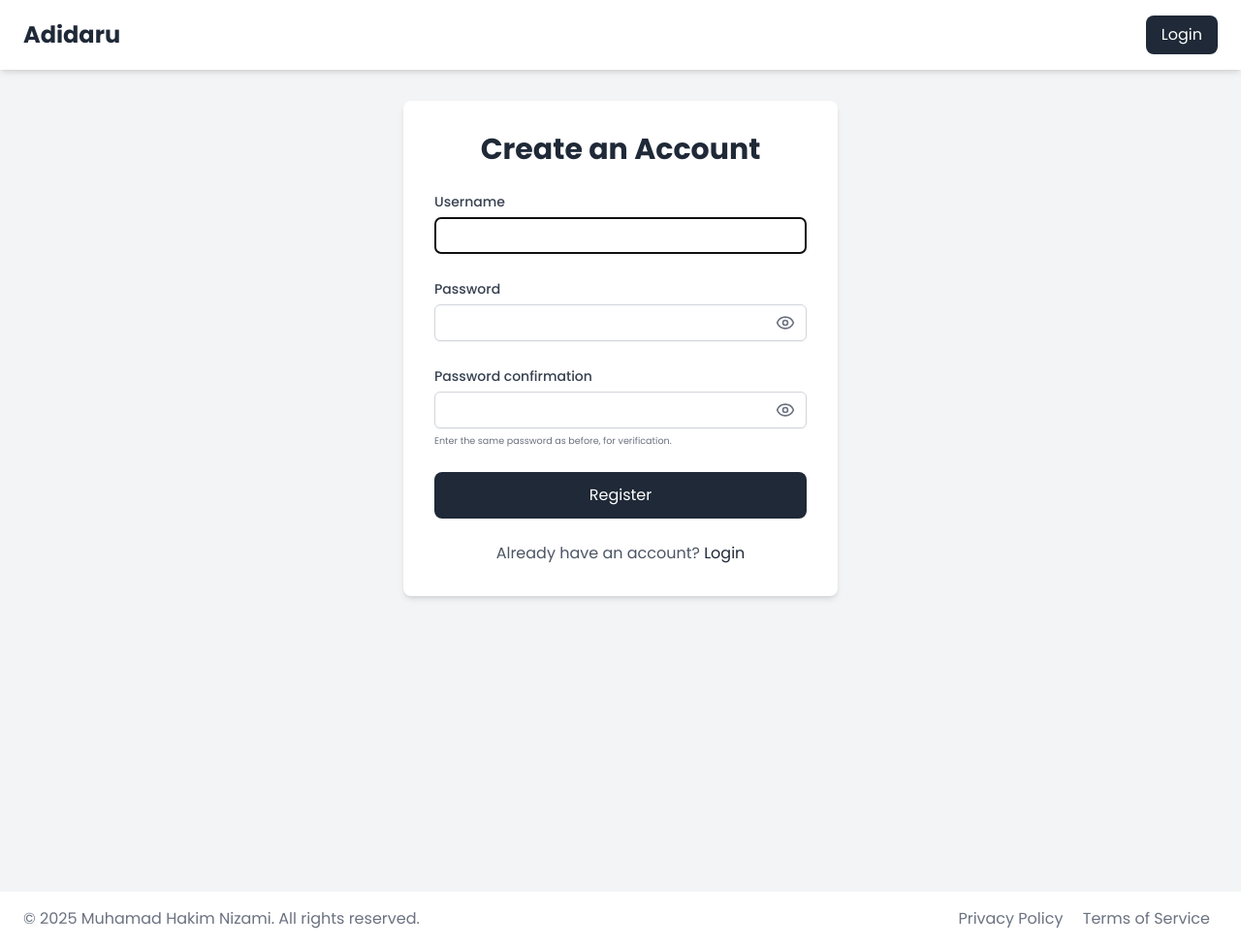
After one commit to kimnzh/adidaru, a Django app: page /register/ in a window 1280 px wide. The commit adds this page. Shown: the whole page at 97% size. Run offline with Django 5.2, Linux system fonts and the light colour scheme; some libraries are stand-ins or nearby versions.

Commit message:
feat: tugas 4 selesai

```diff
--- a/main/forms.py
+++ b/main/forms.py
@@ -1,5 +1,22 @@
 from django import forms
+from django.contrib.auth.forms import UserCreationForm, AuthenticationForm
 from main.models import Product
+
+class CustomUserCreationForm(UserCreationForm):
+    def __init__(self, *args, **kwargs):
+        super().__init__(*args, **kwargs)
+        for field_name, field in self.fields.items():
+            field.widget.attrs.update({'class': 'mt-1 block w-full rounded-md border border-gray-300 shadow-sm focus:border-indigo-500 focus:ring-indigo-500 sm:text-sm px-4 py-2'})
+            if field_name == 'password2':
+                field.help_text = '<small class="text-gray-500">Enter the same password as before, for verification.</small>'
+            else:
+                field.help_text = ''
+
+class CustomAuthenticationForm(AuthenticationForm):
+    def __init__(self, *args, **kwargs):
+        super().__init__(*args, **kwargs)
+        for _, field in self.fields.items():
+            field.widget.attrs.update({'class': 'mt-1 block w-full rounded-md border border-gray-300 shadow-sm focus:border-indigo-500 focus:ring-indigo-500 sm:text-sm px-4 py-2'})
 
 class ProductForm(forms.ModelForm):
     class Meta:
--- a/main/templates/store/base.html
+++ b/main/templates/store/base.html
@@ -6,6 +6,7 @@
     {% block meta %} {% endblock meta %}
     <title>{% block title %}Adidaru Store{% endblock %}</title>
     <script src="https://cdn.tailwindcss.com"></script>
+    <script defer src="https://cdn.jsdelivr.net/npm/alpinejs@3.x.x/dist/cdn.min.js"></script>
     <link
       href="https://fonts.googleapis.com/css2?family=Poppins:wght@400;500;600;700&display=swap"
       rel="stylesheet"
@@ -19,12 +20,51 @@
   <body class="bg-gray-100 text-gray-800">
     {% comment %} Navbar {% endcomment %}
     <nav class="bg-white shadow-md sticky top-0 z-50">
-      <div class="container mx-auto px-6 py-4 flex justify-between items-center">
+      <div class="container mx-auto px-6 py-4 flex justify-between items-center flex">
         <a href="{% url 'store:home' %}" class="font-bold text-2xl text-gray-800">Adidaru</a>
         <div class="flex">
-          <a href="{% url 'store:home' %}" class="text-gray-600 hover:text-gray-900 mx-3"> Home </a>
-          <a href="#" class="text-gray-600 hover:text-gray-900 mx-3"> About </a>
-          {% comment %}
+          {% if user.is_authenticated %}
+          <a href="{% url 'store:home' %}" class="text-gray-600 hover:text-gray-900 mx-3 py-2 px-4">
+            Home
+          </a>
+          <div
+            x-data="{ open: false }"
+            @mouseenter="open = true"
+            @mouseleave="open = false"
+            class="relative"
+          >
+            <button
+              class="group flex items-center gap-x-2 bg-gray-800 text-white px-4 py-2 rounded-lg hover:bg-gray-700 transition-colors focus:outline-none"
+            >
+              <span>{{ user.username }}</span>
+              <i
+                data-lucide="chevron-down"
+                class="w-4 h-4 transition-transform duration-300 group-hover:rotate-180"
+              ></i>
+            </button>
+            <div
+              x-show="open"
+              x-transition
+              class="absolute right-0 mt-2 w-48 bg-white rounded-lg shadow-lg z-20 border border-gray-200 p-4"
+              style="display: none"
+            >
+              <div class="text-sm text-gray-500 mb-4">
+                Last Login: {{ user.last_login|date:"d M Y, H:i" }}
+              </div>
+              <a
+                href="{% url 'store:logout' %}"
+                class="block w-full text-left px-4 py-2 text-white text-sm bg-red-500 hover:bg-red-400 rounded-lg"
+                >Logout</a
+              >
+            </div>
+          </div>
+          {% else %}
+          <a
+            href="{% url 'store:login' %}"
+            class="bg-gray-800 text-white px-4 py-2 rounded-lg hover:bg-gray-700 transition-colors"
+            >Login</a
+          >
+          {% endif %} {% comment %}
           <a href="{% url 'store:cart' %}" class="flex text-gray-600 hover:text-gray-900 mx-3">
             <i data-lucide="shopping-cart" class="text-black"></i>
           </a>
@@ -34,7 +74,7 @@
     </nav>
 
     {% comment %} Main Content {% endcomment %}
-    <main class="container mx-auto px-6 py-8">{% block content %} {% endblock %}</main>
+    <main class="container mx-auto px-6 py-8 min-h-screen">{% block content %} {% endblock %}</main>
 
     {% comment %} Footer {% endcomment %}
     <footer class="bg-white mt-12">
@@ -53,5 +93,6 @@
     <script>
       lucide.createIcons();
     </script>
+    {% block scripts %}{% endblock scripts %}
   </body>
 </html>
--- /dev/null
+++ b/main/templates/store/register.html
@@ -0,0 +1,74 @@
+{% extends 'store/base.html' %} {% block content %}
+
+<div class="max-w-md mx-auto bg-white rounded-lg shadow-md p-8">
+  <h1 class="text-3xl font-bold text-gray-800 mb-6 text-center">Create an Account</h1>
+
+  <form method="POST" class="space-y-6">
+    {% csrf_token %} {% for field in form %}
+    <div class="space-y-1">
+      <label for="{{ field.id_for_label }}" class="text-sm font-medium text-gray-700"
+        >{{ field.label }}</label
+      >
+      <div class="relative">
+        {{ field }} {% if 'password' in field.name %}
+        <button
+          type="button"
+          class="absolute inset-y-0 right-0 px-3 flex items-center text-gray-500"
+          onclick="togglePasswordVisibility('{{ field.id_for_label }}')"
+        >
+          <i data-lucide="eye" class="h-5 w-5"></i>
+        </button>
+        {% endif %}
+      </div>
+      {% if field.help_text %}
+      <p class="text-xs text-gray-500">{{ field.help_text|safe }}</p>
+      {% endif %} {% for error in field.errors %}
+      <p class="text-xs text-red-600">{{ error }}</p>
+      {% endfor %}
+    </div>
+    {% endfor %}
+    <button
+      type="submit"
+      class="w-full bg-gray-800 text-white px-4 py-3 rounded-lg hover:bg-gray-700 transition-colors focus:outline-none focus:ring-2 focus:ring-gray-500"
+    >
+      Register
+    </button>
+  </form>
+
+  {% if messages %}
+  <div class="mt-6">
+    {% for message in messages %}
+    <div
+      class="bg-red-100 border border-red-400 text-red-700 px-4 py-3 rounded relative"
+      role="alert"
+    >
+      <span class="block sm:inline">{{ message }}</span>
+    </div>
+    {% endfor %}
+  </div>
+  {% endif %}
+
+  <div class="mt-6 text-center">
+    <p class="text-gray-600">
+      Already have an account?
+      <a href="{% url 'store:login' %}" class="text-gray-800 hover:underline">Login</a>
+    </p>
+  </div>
+</div>
+
+{% endblock content %} {% block scripts %}
+<script>
+  function togglePasswordVisibility(fieldId) {
+    const passwordField = document.getElementById(fieldId);
+    const icon = passwordField.nextElementSibling.querySelector("i");
+    if (passwordField.type === "password") {
+      passwordField.type = "text";
+      icon.setAttribute("data-lucide", "eye-off");
+    } else {
+      passwordField.type = "password";
+      icon.setAttribute("data-lucide", "eye");
+    }
+    lucide.createIcons();
+  }
+</script>
+{% endblock scripts %}
--- a/main/urls.py
+++ b/main/urls.py
@@ -4,6 +4,9 @@ from main.views import *
 app_name = 'main'
 
 urlpatterns = [
+    path('login/', login_user, name='login'),
+    path('register/', register, name='register'),
+    path('logout/', logout_user, name='logout'),
     path('', home, name='home'),
     path('product/<uuid:product_id>/', product_detail, name='product_detail'),
     path('product/add/', add_product, name='add_product'),
--- a/main/views.py
+++ b/main/views.py
@@ -1,9 +1,60 @@
 from django.shortcuts import render, redirect
+from django.contrib.auth.decorators import login_required
+from django.contrib.auth import authenticate, login, logout
+from django.contrib import messages
 from django.http import HttpResponse
 from django.core import serializers
+from django.http import HttpResponseRedirect
+from django.urls import reverse
 from main.models import Product
-from main.forms import ProductForm
+from main.forms import ProductForm, CustomUserCreationForm, CustomAuthenticationForm
+import datetime
 
+def register(request):
+    """
+    View for the register page.
+    """
+    if request.method == "POST":
+        form = CustomUserCreationForm(request.POST)
+        if form.is_valid():
+            form.save()
+            messages.success(request, 'Your account has been successfully created!')
+            return redirect('main:login')
+    else:
+        form = CustomUserCreationForm()
+    context = {'form':form}
+    return render(request, 'store/register.html', context)
+
+def login_user(request):
+    """
+    Views for user login
+    """
+    if request.method == 'POST':
+        form = CustomAuthenticationForm(data=request.POST)
+
+        if form.is_valid():
+            user = form.get_user()
+            login(request, user)
+            response = HttpResponseRedirect(reverse("main:home"))
+            response.set_cookie('last_login', str(datetime.datetime.now()))
+            return response
+
+    else:
+        form = CustomAuthenticationForm(request)
+    context = {'form': form}
+    return render(request, 'store/login.html', context)
+
+@login_required(login_url='/login')
+def logout_user(request):
+    """
+    Views for user logout
+    """
+    logout(request)
+    response = redirect('main:login')
+    response.set_cookie('last_login', str(datetime.datetime.now()))
+    return response
+
+@login_required(login_url='/login')
 def home(request):
     """
     View for the home page, displaying featured products and a list of all products.
@@ -13,9 +64,11 @@ def home(request):
     context = {
         'featured_products': featured_products,
         'all_products': all_products,
+        'last_login': request.COOKIES.get('last_login', 'Never')
     }
     return render(request, 'store/home.html', context)
 
+@login_required(login_url='/login')
 def product_detail(request, product_id):
     """
     View for a single product's detail page.
@@ -46,12 +99,14 @@ def product_detail(request, product_id):
 #     }
 #     return render(request, 'store/cart.html', context)
 
+@login_required(login_url='/login')
 def checkout(request):
     """
     View for the checkout page.
     """
     return render(request, 'store/checkout.html')
 
+@login_required(login_url='/login')
 def add_product(request):
     """
     To add new product to the catalogue.
@@ -59,7 +114,9 @@ def add_product(request):
     form = ProductForm(request.POST or None)
 
     if form.is_valid() and request.method == "POST":
-        form.save()
+        product = form.save(commit=False)
+        product.user = request.user
+        product.save()
         return redirect("main:home")
 
     context = {'form': form}
```
Also changed, not shown: main/models.py (+7 -0 lines), main/templates/store/login.html (added, +65 -0 lines), main/templates/store/product_detail.html (+7 -0 lines), main/migrations/0002_product_user.py (added).
